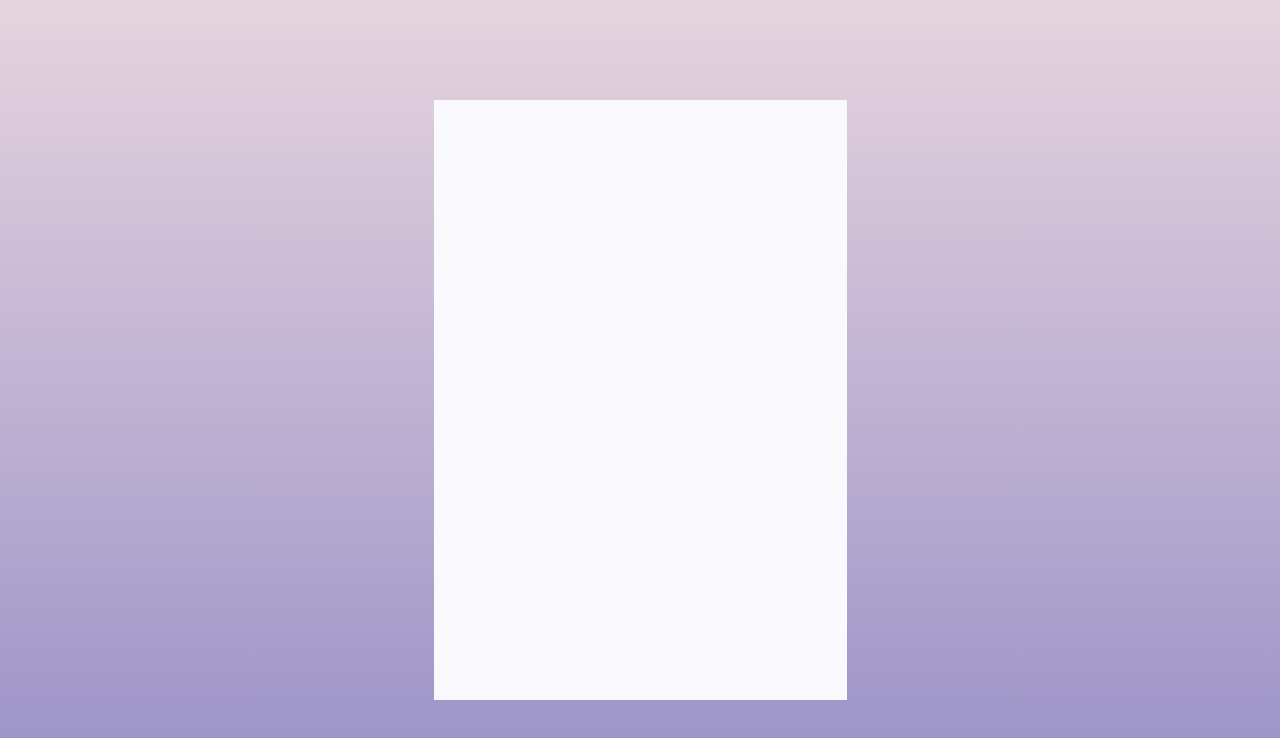
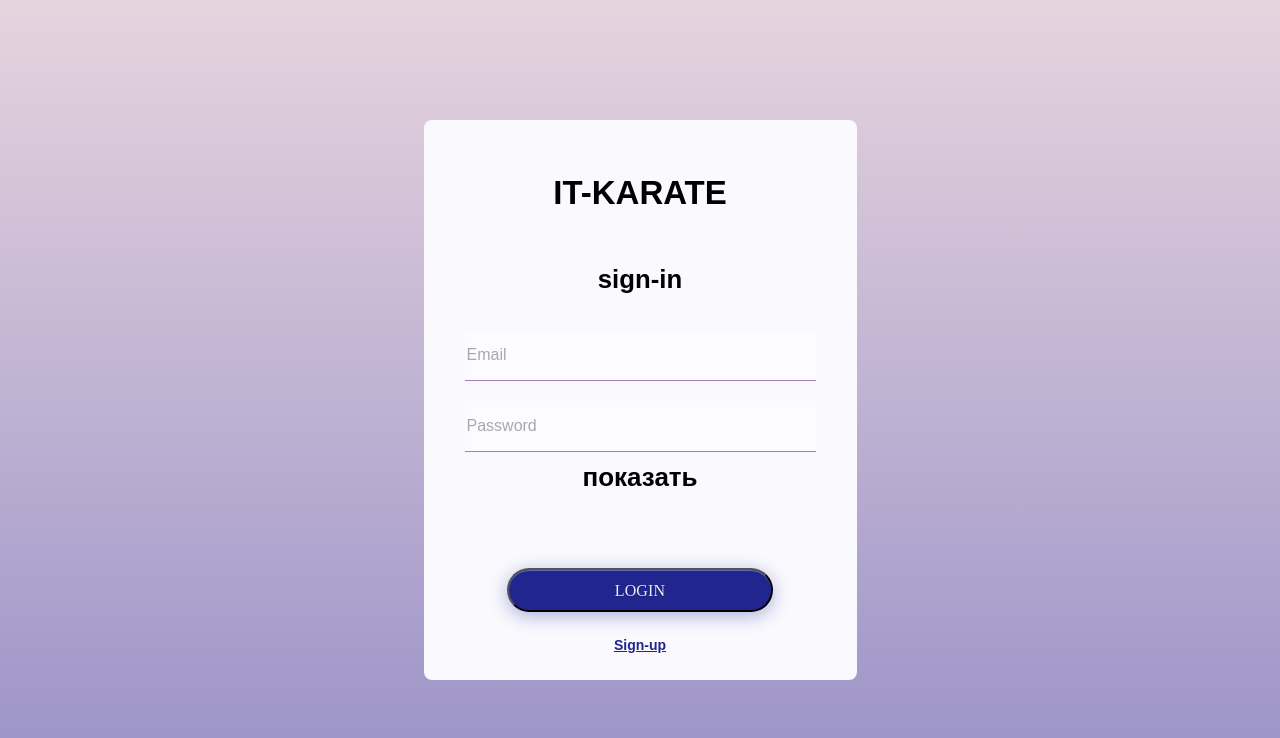
Before and after one commit to hj-abzal/final-project-1-batch, a React (Vite) app: page /login in a window 1280 px wide. Shown: the top 738 px of the page. Built offline with nearby package versions, Linux system fonts and the light colour scheme.

Commit message:
upgrade login ui

```diff
--- a/src/App.tsx
+++ b/src/App.tsx
@@ -22,4 +22,5 @@ function App() {
     )
 }
 
-export default App;
+
+export default App
--- a/src/pages/ForogotPassword/FogotPassword.tsx
+++ b/src/pages/ForogotPassword/FogotPassword.tsx
@@ -1,4 +1,4 @@
-import React, {ChangeEvent, useState} from 'react';
+    import React, {ChangeEvent, useState} from 'react';
 import s from "./ForotPassword.module.css";
 import {NavLink} from "react-router-dom";
 
--- a/src/pages/Login/Login.module.css
+++ b/src/pages/Login/Login.module.css
@@ -1,14 +1,71 @@
+
 .wrapper {
+    display: flex;
+    align-items: center;
+    justify-content: center;
+    flex-direction: column;
     width: 100%;
     height: 100%;
     background: linear-gradient(180deg, #E6D4DE 0%, #9890C7 100%);
-    display: flex;
-    justify-content: center;
-    align-items: center;
 }
 
 .modal {
+    font-family: 'Poppins', sans-serif;
+    font-style: normal;
+    font-weight: 600;
+    font-size: 22px;
+    display: flex;
+    margin:20px;
+    padding: 10px;
+    align-items: center;
+    justify-content: center;
+    flex-direction: column;
     width: 413px;
-    height: 600px;
+    height: 540px;
     background: #F9F9FE;
+    border-radius: 8px;
+
 }
+
+.title {
+    display: flex;
+    flex-direction: column;
+    align-items: center;
+    justify-content: center;
+}
+
+
+.button {
+    display: flex;
+    flex-direction: column;
+    align-items: center;
+    justify-content: center;
+    box-shadow: 0px 4px 18px rgba(33, 38, 143, 0.35), inset 0px 1px 0px rgba(255, 255, 255, 0.3);
+    border-radius: 30px;
+    background: #21268F;
+    height: 36px;
+    width: 266px;
+    font-family: 'SF UI Display';
+    font-style: normal;
+    font-weight: 500;
+    font-size: 16px;
+    line-height: 19px;
+    text-align: center;
+    letter-spacing: 0.01em;
+    color: #ECECF9;
+    text-shadow: 0px 1px 1px rgba(0, 0, 0, 0.25);
+    padding: 20px;
+    left: 507px;
+    top: 468px;
+}
+
+.errorMessage {
+    margin-top: 15px;
+    height: 60px;
+    color: #e55555;
+}
+.try {
+margin-top: 25px;
+    font-size: 14px;
+    color: #21268F
+}
--- a/src/pages/Login/Login.tsx
+++ b/src/pages/Login/Login.tsx
@@ -1,14 +1,79 @@
 import s from './Login.module.css';
+import React, {ChangeEvent, useState} from "react";
 import {useDispatch, useSelector} from "react-redux";
 import {AppRootStateType} from "../../store/store";
-import {Navigate} from "react-router-dom";
+import {NavLink, useNavigate} from "react-router-dom";
+import {LoginTC, setErrorMessageAC} from "../../store/app-reducer";
 
 export const Login = () => {
-    const isLogged = useSelector<AppRootStateType,boolean>(state => state.app.isLogged);
-    const dispatch = useDispatch<any>()
+    const isLoading = useSelector<AppRootStateType, boolean>(state => state.app.isLoading);
+    const errorMessage = useSelector<AppRootStateType, string>(state => state.app.errorMessage);
+
+    const dispatch = useDispatch<any>();
+
+    const [email, setEmail] = useState('');
+    const [password, setPassword] = useState('');
+    const [showPassword, setShowPassword] = useState(false)
 
 
+    const handleClickShowPassword = () => {
+        setShowPassword(!showPassword)
+    }
+
+
+    const onChangeEmail = (e: ChangeEvent<HTMLInputElement>) => {
+        removeError();
+        setEmail(e.currentTarget.value)
+    }
+
+    const onChangePassword = (e: ChangeEvent<HTMLInputElement>) => {
+        removeError()
+        setPassword(e.currentTarget.value)
+    }
+
+    const onClickLogin = () => {
+        dispatch(LoginTC(email, password))
+    }
+
+    const removeError = () => {
+        if (errorMessage) {
+            dispatch(setErrorMessageAC(''))
+        }
+    }
+
     return <div className={s.wrapper}>
-        <div className={s.modal}></div>
+        <div className={s.modal}>
+            <div className={s.title}>
+                <h2>IT-KARATE</h2>
+                <h3>sign-in</h3>
+            </div>
+            <input
+                placeholder={"Email"}
+                onChange={onChangeEmail}
+                value={email}
+            />
+            <input
+                className={s.password}
+                type={showPassword ? 'text' : 'password'}
+                onChange={onChangePassword}
+                value={password}
+                placeholder={"Password"}
+            />
+            <span onClick={handleClickShowPassword}>{showPassword ? 'скрыть' : 'показать'}</span>
+
+            <div className={s.errorMessage}>
+                {errorMessage && <div>{errorMessage}</div>}
+            </div>
+            <div>
+                {isLoading
+                    ? <div>...loading </div>
+                    : <button className={s.button} onClick={onClickLogin}>LOGIN</button>
+                }
+            </div>
+
+            <div className={`${s.try} ${s.active}`}>
+                    <NavLink to="/register" className={navData => navData.isActive ? s.active : s.try}>Sign-up</NavLink>
+                </div>
+        </div>
     </div>
 }
--- a/src/store/app-reducer.ts
+++ b/src/store/app-reducer.ts
@@ -45,6 +45,23 @@ export const setErrorMessageAC = (value: '') => {
 }
 
 
+export const LoginTC = (email: string, password: string) => {
+    return (dispatch: Dispatch) => {
+        dispatch(setIsLoadingAC(true))
+        authApi.create(email, password)
+            .then((res) => {
+            })
+            .catch((e) => {
+                if (e.response?.data?.error) {
+                    dispatch(setErrorMessageAC(e.response.data.error))
+                }
+            })
+            .finally(() => {
+                dispatch(setIsLoadingAC(false))
+            })
+    }
+}
+
 
 export const registerLoginTC = (email: string, password: string, navigate: NavigateFunction) => {
     return (dispatch: Dispatch) => {
```
Also changed, not shown: src/accets/icon/icon.tsx (added, +27 -0 lines), src/accets/icon/eye-off.svg (added), src/accets/icon/eye.svg (added).
